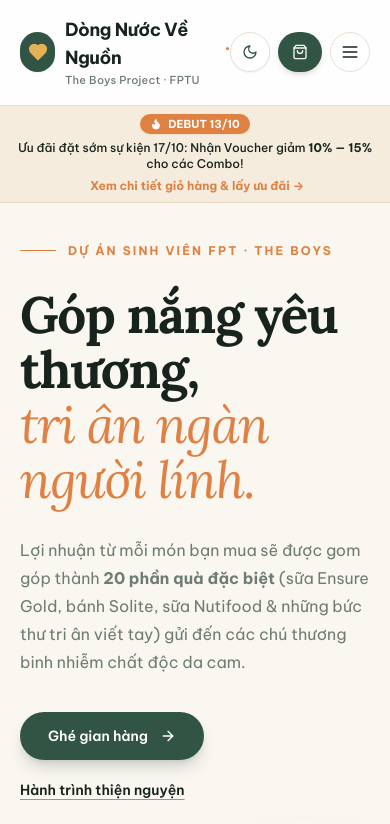
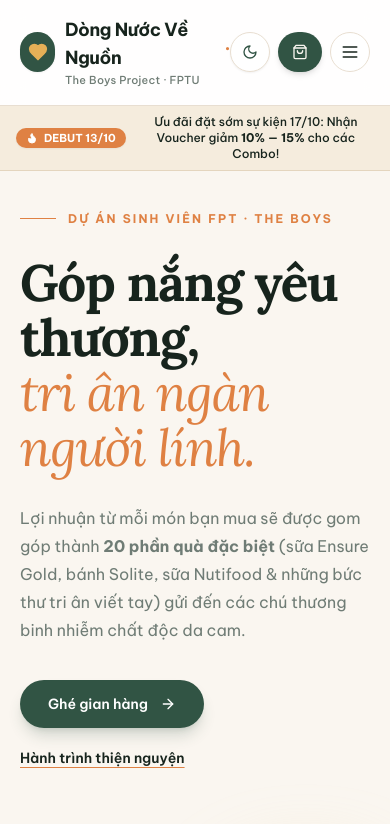
Before and after one commit to Nguyen-Van-Gia-Binh/The-Boys, a Next.js app: page / in a window 390 px wide. Shown: the top 824 px of the page. Built offline with nearby package versions, Linux system fonts and the light colour scheme.

Commit message:
style: remove unnecessary CTA line from VoucherBanner

```diff
--- a/src/components/VoucherBanner.tsx
+++ b/src/components/VoucherBanner.tsx
@@ -1,17 +1,14 @@
 "use client";
 
 import React from "react";
-import { Sparkles, ArrowRight, Gift, Flame, Tag } from "lucide-react";
-import { useCart } from "@/context/CartContext";
+import { Flame } from "lucide-react";
 
 export default function VoucherBanner() {
-  const { voucherBenefit, setIsCartOpen } = useCart();
-
   return (
     <div className="relative z-30 border-b border-[#e4d5be] dark:border-[#27382c] bg-[#f5ecdd] dark:bg-[#1a261f] py-2 px-4 transition-colors">
-      <div className="mx-auto flex max-w-7xl flex-wrap items-center justify-center gap-x-3 gap-y-1.5 text-center text-xs sm:text-sm">
+      <div className="mx-auto flex max-w-7xl items-center justify-center gap-x-3 gap-y-1 text-center text-xs sm:text-sm">
         {/* Badge */}
-        <span className="inline-flex items-center gap-1.5 rounded-full bg-[#df8143] px-2.5 py-0.5 text-[11px] font-bold text-white shadow-sm">
+        <span className="inline-flex items-center gap-1.5 rounded-full bg-[#df8143] px-2.5 py-0.5 text-[11px] font-bold text-white shadow-sm shrink-0">
           <Flame className="size-3 fill-white" />
           DEBUT 13/10
         </span>
@@ -22,7 +19,7 @@ export default function VoucherBanner() {
         </span>
 
         {/* Chips */}
-        <div className="hidden md:flex items-center gap-1.5 text-[11px]">
+        <div className="hidden sm:flex items-center gap-1.5 text-[11px]">
           <span className="rounded-md bg-black/5 dark:bg-white/10 px-2 py-0.5 font-semibold text-[#8b4513] dark:text-[#f0c985]">
             Đơn &gt;59k: -10%
           </span>
@@ -33,20 +30,6 @@ export default function VoucherBanner() {
             Đơn &gt;149k: -15% VIP
           </span>
         </div>
-
-        {/* CTA */}
-        <button
-          onClick={() => setIsCartOpen(true)}
-          className="inline-flex items-center gap-1 font-bold text-[#df8143] hover:text-[#ca6f33] transition hover:underline ml-1"
-        >
-          {voucherBenefit.current ? (
-            <span className="inline-flex items-center gap-1 text-[#315444] dark:text-[#e6b057]">
-              <Gift className="size-3.5" /> {voucherBenefit.current.title} →
-            </span>
-          ) : (
-            <span>Xem chi tiết giỏ hàng &amp; lấy ưu đãi →</span>
-          )}
-        </button>
       </div>
     </div>
   );
```
